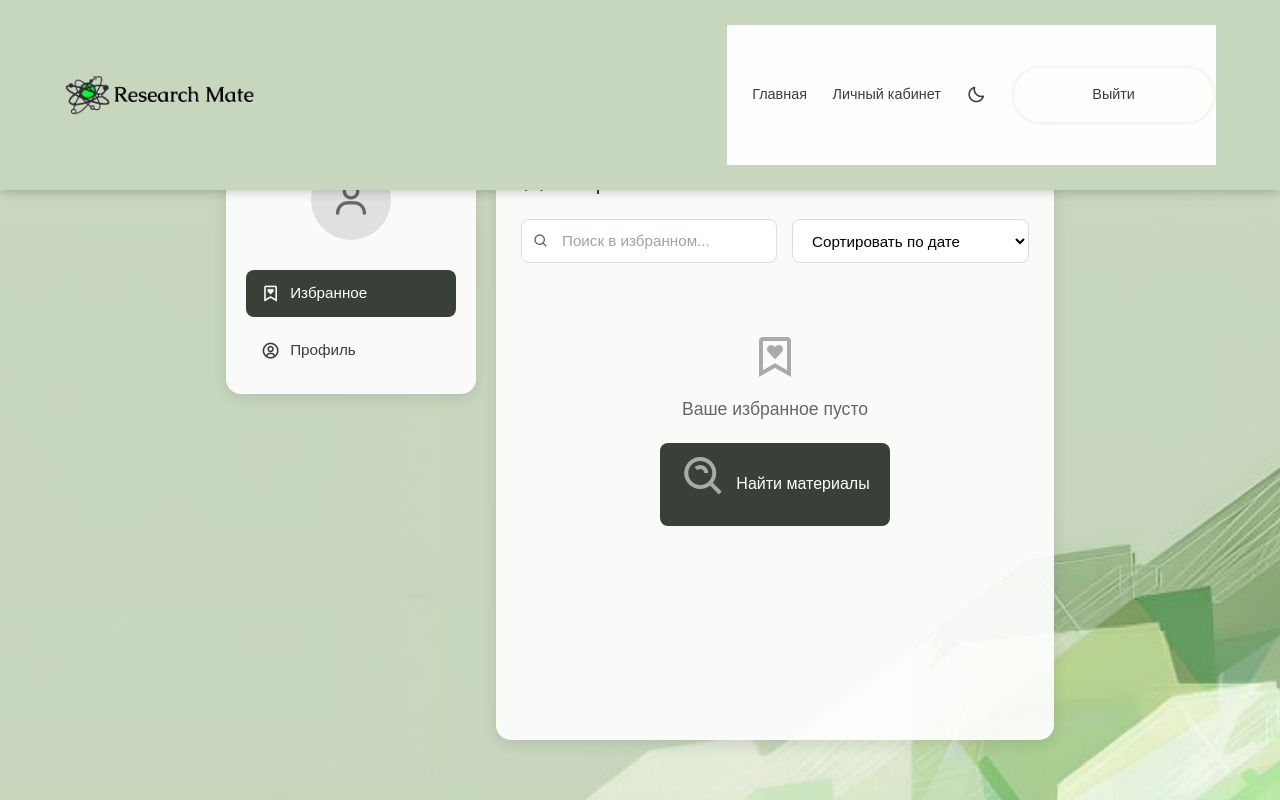
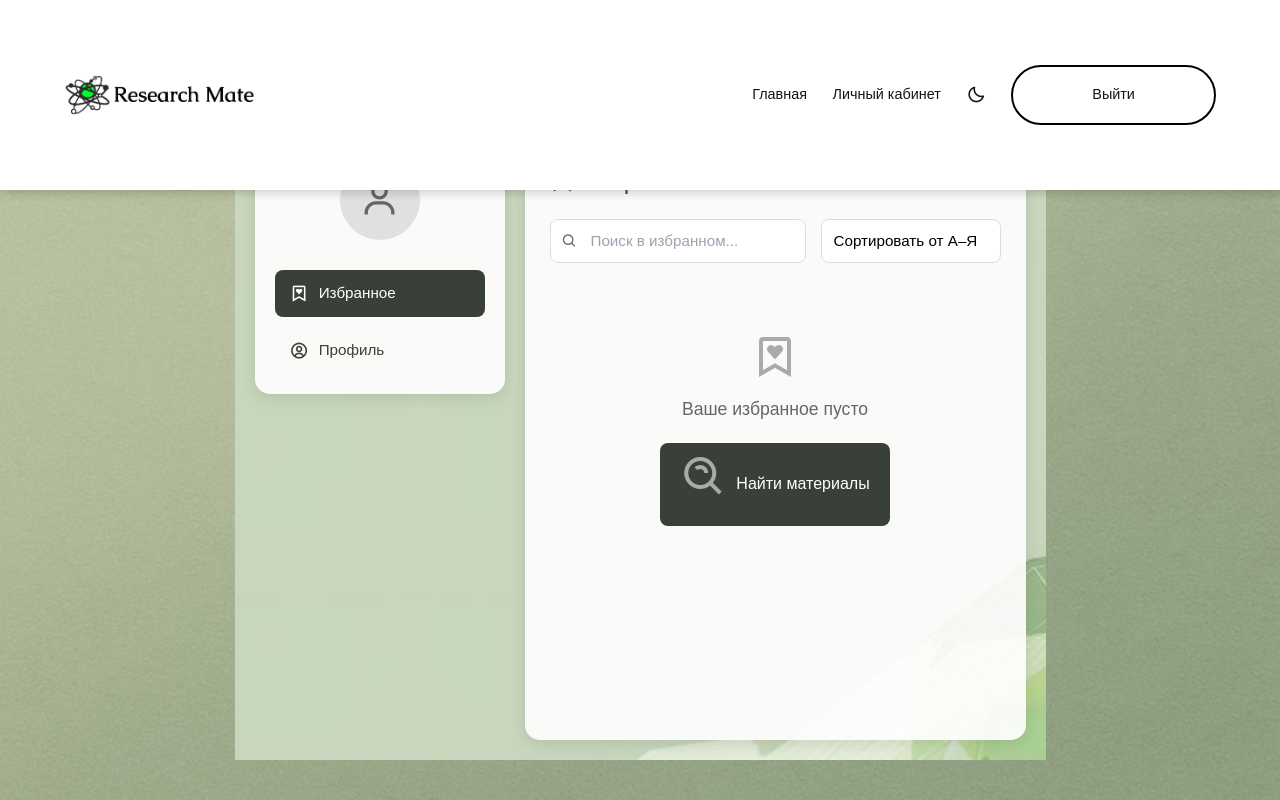
Before and after one commit to Sanntan/UniFront2-3, a Vue app: page /cabinet in a window 1280 px wide. Built offline with nearby package versions, Linux system fonts and the light colour scheme; sample sign-in values are in the browser's storage.

Commit message:
изменен дизайн и исправлены неточности в ui

```diff
--- a/src/App.vue
+++ b/src/App.vue
@@ -72,12 +72,12 @@ body {
   align-items: center;
   min-height: 100vh;
   background-color: #c6dab7;
-  background: url('./assets/images/Fon.png') no-repeat center center fixed;
+  background: url('./assets/images/fon_test.png') no-repeat center center fixed;
   background-size: cover;
 }
 .dark-theme body {
   background-color: #3a4036;
-  background: url('./assets/images/Fon2.png') no-repeat center center fixed;
+  background: url('./assets/images/fon_dark_test.png') no-repeat center center fixed;
   background-size: cover;
   color: #f0f0f0;
 }
--- a/src/components/FavoritesSection.vue
+++ b/src/components/FavoritesSection.vue
@@ -5,17 +5,21 @@
     <div class="filters">
       <div class="search-box">
         <i class='bx bx-search'></i>
-        <input type="text" placeholder="Поиск в избранном...">
+        <input
+          type="text"
+          placeholder="Поиск в избранном..."
+          v-model="searchQuery"
+        />
       </div>
-      <select class="sort-select">
-        <option>Сортировать по дате</option>
-        <option>Сортировать по названию</option>
+      <select class="sort-select" v-model="sortOrder">
+        <option value="asc">Сортировать от A–Я</option>
+        <option value="desc">Сортировать от Я–A</option>
       </select>
     </div>
 
     <div class="favorites-list">
       <div
-        v-for="(item, index) in favorites"
+        v-for="(item, index) in filteredAndSortedFavorites"
         :key="index"
         class="favorite-item"
       >
@@ -48,6 +52,14 @@
           <i class='bx bx-search-alt'></i> Найти материалы
         </router-link>
       </div>
+
+      <div
+        v-if="favorites.length > 0 && filteredAndSortedFavorites.length === 0"
+        class="empty-state"
+      >
+        <i class='bx bx-bookmark-heart'></i>
+        <p>Совпадений не найдено</p>
+      </div>
     </div>
   </section>
 </template>
@@ -61,7 +73,27 @@ export default {
       required: true
     }
   },
-  emits: ['remove-favorite']
+  emits: ['remove-favorite'],
+  data() {
+    return {
+      searchQuery: '',
+      sortOrder: 'asc'
+    }
+  },
+  computed: {
+    filteredAndSortedFavorites() {
+      const query = this.searchQuery.trim().toLowerCase()
+      return this.favorites
+        .filter(item => item.title?.toLowerCase().startsWith(query))
+        .sort((a, b) => {
+          const titleA = a.title?.toLowerCase() || ''
+          const titleB = b.title?.toLowerCase() || ''
+          return this.sortOrder === 'asc'
+            ? titleA.localeCompare(titleB)
+            : titleB.localeCompare(titleA)
+        })
+    }
+  }
 }
 </script>
 
@@ -112,17 +144,39 @@ h2 i {
 }
 
 .sort-select {
-  padding: 10px 15px;
+  padding: 10px 40px 10px 12px; /* справа место под стрелку */
   border: 1px solid #ddd;
   border-radius: 8px;
   font-size: 0.95rem;
   background: white;
+  display: flex;
+  align-items: center;
+  width: fit-content;
+  min-width: 180px;
+  line-height: 1.2;
+
+  /* управление стрелкой */
+  appearance: none;
+  background-image: none; /* убираем стандартную стрелку (чтобы Safari/Firefox не глючили) */
+  position: relative;
 }
 
-.favorites-list {
+.sort-select {
+  padding: 10px 12px;
+  border: 1px solid #ddd;
+  border-radius: 8px;
+  font-size: 0.95rem;
+  background: white;
   display: flex;
-  flex-direction: column;
-  gap: 15px;
+  align-items: center;
+  width: fit-content;
+  min-width: 180px;
+  line-height: 1.2;
+
+  appearance: none;        /* отключает стрелку в большинстве браузеров */
+  -webkit-appearance: none; /* для Safari */
+  -moz-appearance: none;    /* для Firefox */
+  background-image: none;   /* на всякий случай */
 }
 
 .favorite-item {
@@ -131,6 +185,7 @@ h2 i {
   border-radius: 10px;
   padding: 20px;
   transition: all 0.3s ease;
+  margin-bottom: 20px;
 }
 
 .favorite-item:hover {
@@ -313,5 +368,6 @@ h2 i {
   .filters {
     flex-direction: column;
   }
+
 }
 </style>
--- a/src/components/Header.vue
+++ b/src/components/Header.vue
@@ -109,7 +109,7 @@ header {
   align-items: center;
   z-index: 99;
   box-shadow: 0 2px 10px rgba(0, 0, 0, .2);
-  background-color: #c7d7bd;
+  background-color: #ffffff;
   transition: all 0.4s ease;
 }
 
@@ -128,7 +128,7 @@ img {
 .navigation a {
   position: relative;
   font-size: clamp(0.9em, 1.1vw, 1.1em);
-  color: #394038;
+  color: #141414;
   text-decoration: none;
   font-weight: 500;
   margin-left: clamp(15px, 2vw, 40px);
@@ -142,7 +142,7 @@ img {
   bottom: -6px;
   width: 100%;
   height: 3px;
-  background: #f3f8f1;
+  background: #000000;
   border-radius: 30px;
   transform-origin: right;
   transform: scaleX(0);
@@ -158,7 +158,7 @@ img {
   background: transparent;
   border: none;
   font-size: clamp(1.2em, 1.5vw, 1.5em);
-  color: #394038;
+  color: #141414;
   cursor: pointer;
   margin-left: clamp(15px, 2vw, 40px);
   display: flex;
@@ -175,7 +175,7 @@ img {
   width: clamp(150px, 16vw, 250px);
   height: clamp(45px, 5vw, 60px);
   background: transparent;
-  border: 3px solid #f3f8f1;
+  border: 2px solid #000000;
   outline: none;
   border-radius: 30px;
   cursor: pointer;
@@ -183,7 +183,7 @@ img {
   font-weight: 500;
   margin-left: clamp(15px, 2vw, 40px);
   transition: all 0.3s ease;
-  color: #394038;
+  color: #141414;
 }
 
 .navigation .btnLogin-popup:hover {
@@ -195,7 +195,7 @@ img {
   background: none;
   border: none;
   font-size: 1.8em;
-  color: #394038;
+  color: #141414;
   cursor: pointer;
   transition: all 0.3s ease;
 }
@@ -281,7 +281,7 @@ img {
 }
 
 .dark-theme header {
-  background-color: #394038;
+  background-color: #141414;
   box-shadow: 0 2px 10px rgba(0, 0, 0, 0.4);
   transition: all 0.4s ease;
 }
@@ -320,7 +320,7 @@ img {
 
 .dark-theme .btnLogin-popup:hover {
   background: #f3f8f1;
-  color: #394038;
+  color: #141414;
 }
 
 .dark-theme .mobile-menu-btn {
@@ -329,12 +329,12 @@ img {
 }
 
 .dark-theme .navigation {
-  background: rgba(57, 64, 56, 0.95);
+  background: #141414;
   transition: all 0.4s ease;
 }
 
 .dark-theme .navigation.active {
-  background-color: #394038;
+  background-color: #141414;
   transition: left 0.4s ease;
 }
 
--- a/src/components/MainContent.vue
+++ b/src/components/MainContent.vue
@@ -296,9 +296,9 @@ export default {
   width: 100%;
   padding: clamp(12px, 1.2vw, 18px) clamp(15px, 1.5vw, 25px);
   font-size: clamp(0.9em, 1.1vw, 1.2em);
-  border: 2px solid #394038;
+  border: 2px solid #2d2e2d;
   border-radius: 30px;
-  background-color: #394038;
+  background-color: #2d2e2d;
   color: #f3f8f1;
   box-shadow: 0 2px 10px rgba(0, 0, 0, .5);
   cursor: pointer;
```
Also changed, not shown: src/assets/images/fon_dark_test.png (added), src/assets/images/fon_test.png (added).
